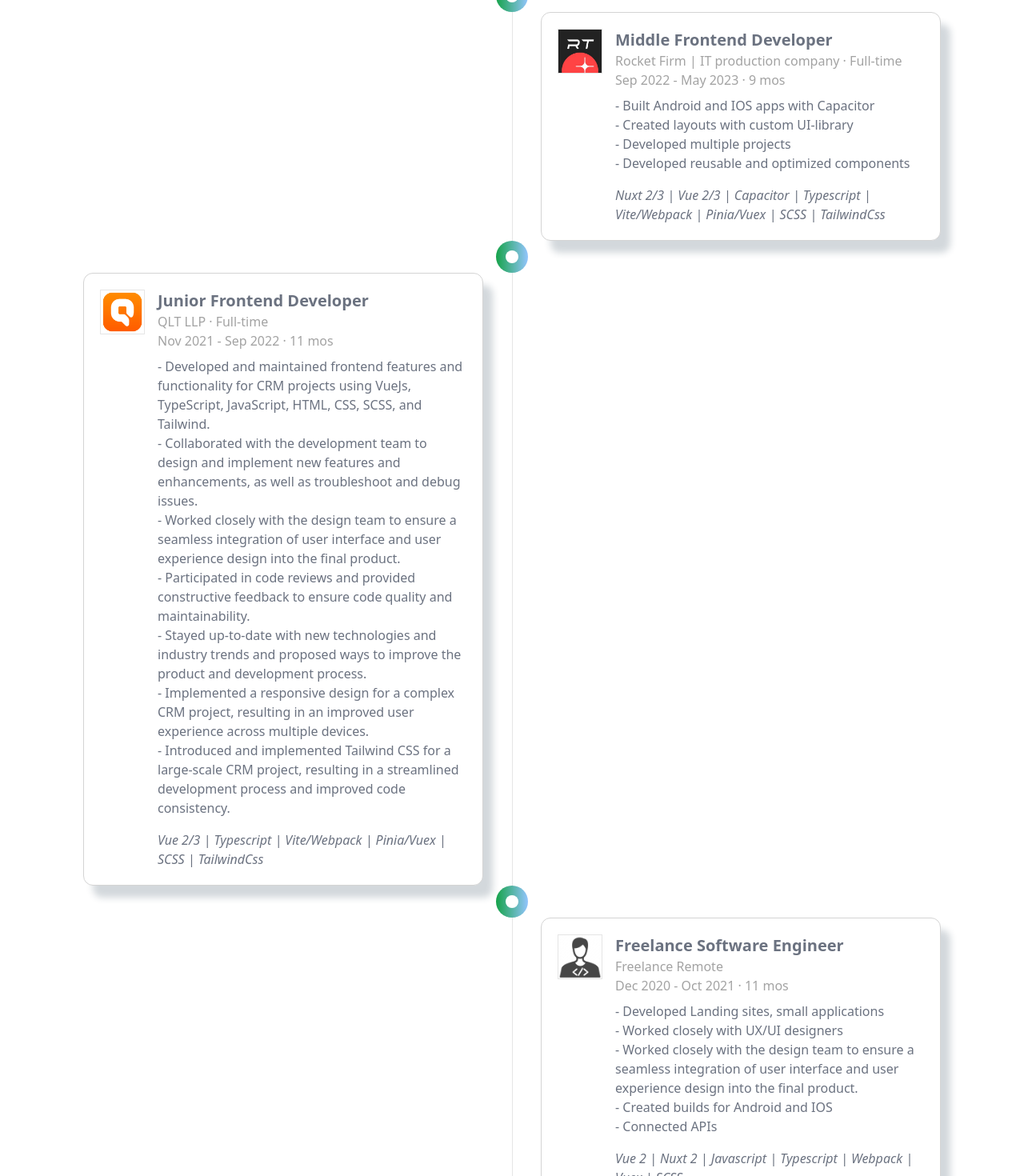
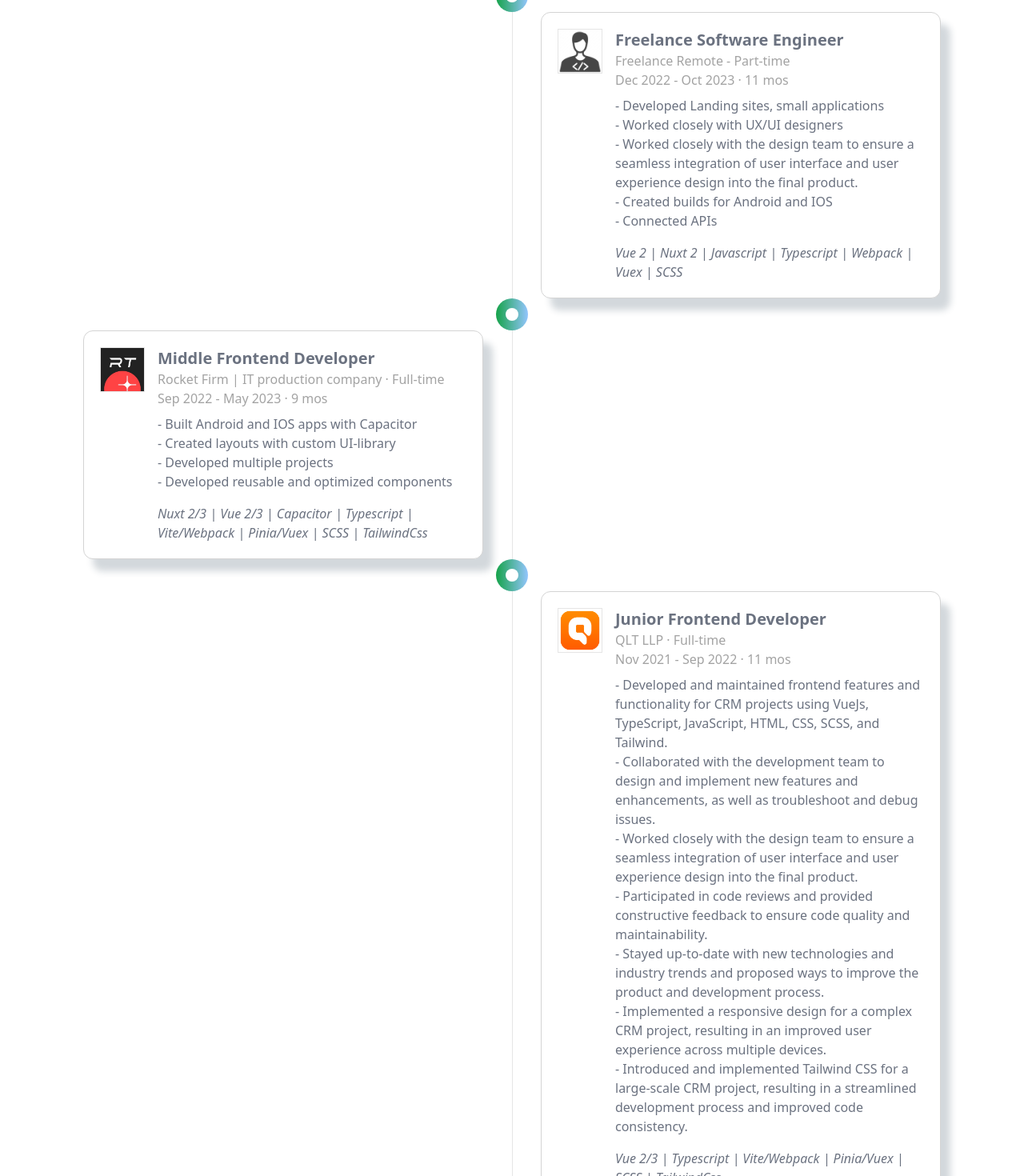
Before and after one commit to dropdead619/w4sted-portfolio-page, a Nuxt app: page / in a window 1280 px wide. Shown: the part 2140-3610 px from the top of the page at 80% size. Built offline with nearby package versions, Linux system fonts and the light colour scheme.

Commit message:
fix: some fixes

```diff
--- a/components/blocks/ExperienceBlock.vue
+++ b/components/blocks/ExperienceBlock.vue
@@ -56,6 +56,21 @@ const timelineItems = [
         stack: ['Nuxt 3', 'Typescript', 'Vite', 'Pinia', 'TailwindCss', 'Vue3openlayers'],
     },
     {
+        id: 5,
+        dates: 'Dec 2022 - Oct 2023 · 11 mos',
+        title: 'Freelance Software Engineer',
+        company: 'Freelance Remote - Part-time',
+        companyImg: '/companies/freelance.webp',
+        mainPointsList: [
+            'Developed Landing sites, small applications',
+            'Worked closely with UX/UI designers',
+            'Worked closely with the design team to ensure a seamless integration of user interface and user experience design into the final product.',
+            'Created builds for Android and IOS',
+            'Connected APIs',
+        ],
+        stack: ['Vue 2', 'Nuxt 2', 'Javascript', 'Typescript', 'Webpack', 'Vuex', 'SCSS'],
+    },
+    {
         id: 3,
         dates: 'Sep 2022 - May 2023 · 9 mos',
         title: 'Middle Frontend Developer',
@@ -86,21 +101,6 @@ const timelineItems = [
         ],
         stack: ['Vue 2/3', 'Typescript', 'Vite/Webpack', 'Pinia/Vuex', 'SCSS', 'TailwindCss'],
     },
-    {
-        id: 5,
-        dates: 'Dec 2020 - Oct 2021 · 11 mos',
-        title: 'Freelance Software Engineer',
-        company: 'Freelance Remote',
-        companyImg: '/companies/freelance.webp',
-        mainPointsList: [
-            'Developed Landing sites, small applications',
-            'Worked closely with UX/UI designers',
-            'Worked closely with the design team to ensure a seamless integration of user interface and user experience design into the final product.',
-            'Created builds for Android and IOS',
-            'Connected APIs',
-        ],
-        stack: ['Vue 2', 'Nuxt 2', 'Javascript', 'Typescript', 'Webpack', 'Vuex', 'SCSS'],
-    },
 ] as ITimelineItem[]
 
 </script>
```
